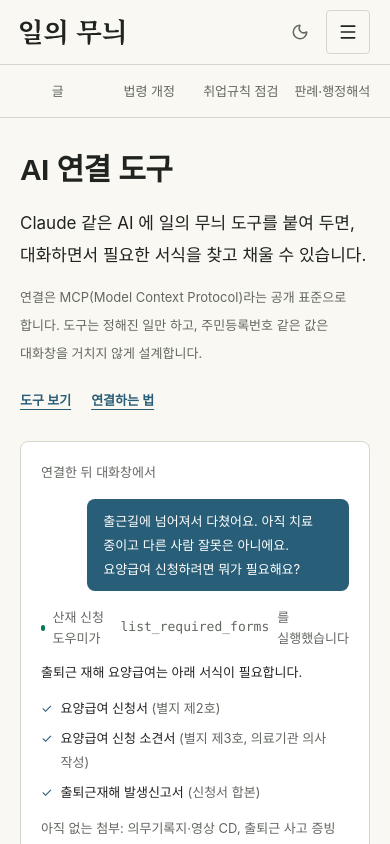
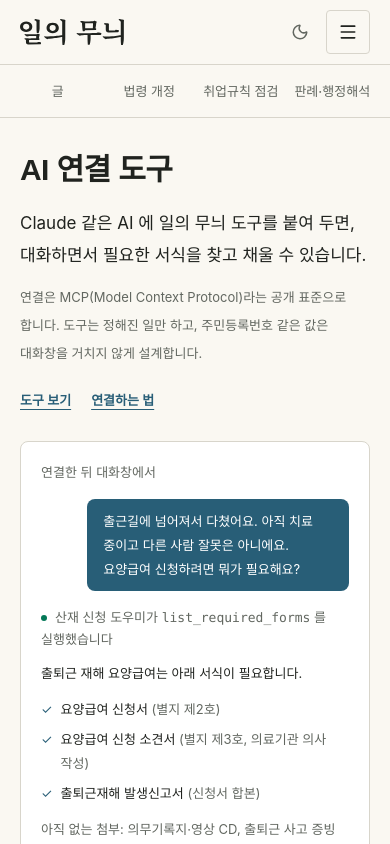
Before and after one commit to seojaehong/labor-law-guide, a Next.js app: page /ai-tools in a window 390 px wide. Shown: the top 844 px of the page. Built offline with nearby package versions, Linux system fonts and the light colour scheme; no server answers; a web font is replaced by a local one.

Commit message:
fix(ai-tools): 대화 예시 도구 호출 줄 모바일 줄바꿈
Co-Authored-By: Claude Opus 5.5 <noreply@anthropic.com>
Claude-Session: https://claude.ai/code/session_01TfrkqTMwzgDZNmNxmYHykm

```diff
--- a/src/app/ai-tools/page.tsx
+++ b/src/app/ai-tools/page.tsx
@@ -53,8 +53,8 @@ function ChatExample() {
       >
         출근길에 넘어져서 다쳤어요. 아직 치료 중이고 다른 사람 잘못은 아니에요. 요양급여 신청하려면 뭐가 필요해요?
       </p>
-      <p className="mt-4 flex items-center gap-2 text-xs" style={sub}>
-        <span aria-hidden className="inline-block h-1.5 w-1.5 rounded-full" style={{ background: 'var(--color-success)' }} />
+      <p className="mt-4 text-xs leading-5" style={sub}>
+        <span aria-hidden className="mr-2 inline-block h-1.5 w-1.5 rounded-full align-middle" style={{ background: 'var(--color-success)' }} />
         산재 신청 도우미가 <span style={{ fontFamily: MONO }}>list_required_forms</span> 를 실행했습니다
       </p>
       <div className="mt-3 space-y-3 text-sm leading-6" style={ink}>
```
